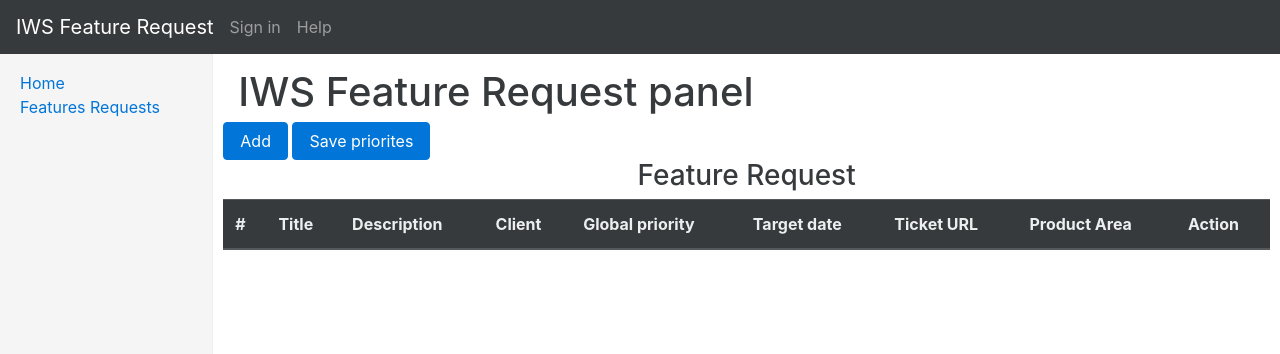
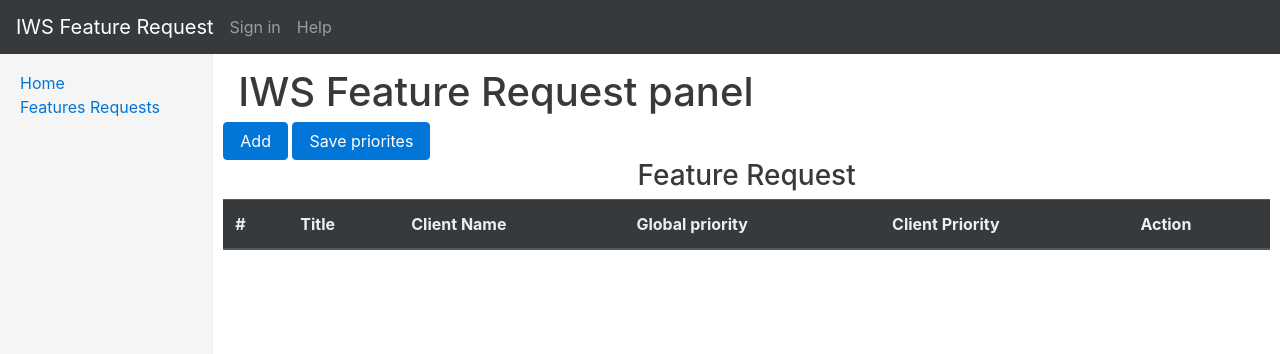
Before and after one commit to walidham/iws2, a Python web app: template app/templates/core/feature_requests.html in a window 1280 px wide. Shown: the top 354 px of the page. Run offline with Jinja, Linux system fonts and the light colour scheme; the template is opened without the code that fills it, so the values that code supplies are empty.

Commit message:
implement priorites

```diff
--- a/app/static/feature.js
+++ b/app/static/feature.js
@@ -1,3 +1,5 @@
+var old_global_priority =[]
+
 function Client(data) {
 
     this.id = data.id;
@@ -114,6 +116,15 @@ function FeatureListViewModel() {
 	    return new Feature(item,self);
 	});
 	self.features(t);
+	old_global_priority=[];
+		//table of old global priorities
+	    	ko.utils.arrayForEach(self.features(), function(c) {
+
+
+			old_global_priority.push(c.global_priority());
+
+			///////////:
+	    	});
     });
 
     self.save = function() {
@@ -145,28 +156,39 @@ function FeatureListViewModel() {
 
     self.savePriorities = function() {
     	var priority = 0;
-    	var old_global_priority =[]
+
     	var index = 0;
-    	//table of old global priorities
-    	ko.utils.arrayForEach(self.features(), function(c) {
 
-
-        	old_global_priority.push(c.global_priority());
-
-        	///////////:
-    	});
 
 	 ko.utils.arrayForEach(self.features(), function(c) {
 	 	priority = priority+1;
         	/////////////
 
-        	c.global_priority(priority);
+        	//c.global_priority(priority);
         	save_priority(c.id(),priority,old_global_priority[index]);
 
         	index++;
 
         	///////////:
     	});
+
+    	$.getJSON('/features_list', function(featureModels) {
+
+		var t = $.map(featureModels.features, function(item) {
+
+		    return new Feature(item,self);
+		});
+		self.features(t);
+		old_global_priority=[];
+		//table of old global priorities
+	    	ko.utils.arrayForEach(self.features(), function(c) {
+
+
+			old_global_priority.push(c.global_priority());
+
+			///////////:
+	    	});
+	    });
 
     };
 	// New code
--- a/app/templates/core/feature_requests.html
+++ b/app/templates/core/feature_requests.html
@@ -46,12 +46,11 @@
 							  <tr>
 								  <th>#</th>
 								  <th>Title</th>
-								  <th>Description</th>
-								  <th>Client</th>
+
+								  <th>Client Name</th>
 								  <th>Global priority</th>
-								  <th>Target date</th>
-								  <th>Ticket URL</th>
-								  <th>Product Area</th>
+
+								  <th>Client Priority</th>
 								  <th>Action</th>
 							  </tr>
 						  </thead >
@@ -61,11 +60,10 @@
 								  <th data-bind="text: id">{#{fr.id}#}</th>
 								  <td data-bind="text: title">{#{fr.title}#}</td>
 								  <td data-bind="text: description">{#{fr.description}#}</td>
-								  <td data-bind="text: client_id">{#{fr.user_id}#}</td>
-								  <td data-bind="text: global_priority">{#{fr.priority}#}</td>
-								  <td data-bind="text: target_date">{#{fr.target_date}#}</td>
-								  <td data-bind="text: ticket_url">{#{fr.ticket_url}#}</td>
-								  <td data-bind="text: product_id">{#{fr.product_id}#}</td>
+								  <td data-bind="text: global_priority">{#{fr.user_id}#}</td>
+								  <td data-bind="text: client_priority">{#{fr.priority}#}</td>
+
+
 								  <td>--</td>
 
 							  </tr>
```
